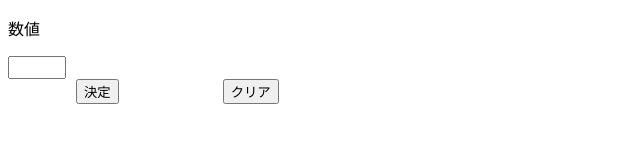
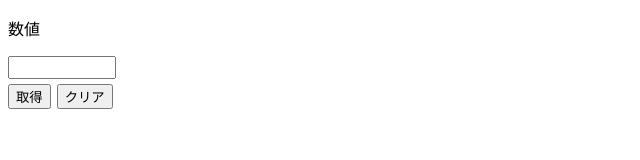
Before and after one commit to Japanese-Dashi/JavaScripts_Sample_codes, a plain HTML site: page Pocket_Reference/html/numbx.html in a window 1280 px wide. Both pictures are taken after a click on the button "クリア". Shown: the whole page, without its empty margins (0-640 px from the left). Drawn offline with Linux system fonts and the light colour scheme.

Commit message:
Update any files

```diff
--- a/Pocket_Reference/Btn.js
+++ b/Pocket_Reference/Btn.js
@@ -1,11 +1,9 @@
 function ocBtn1(){
-    const number1 = document.form1.number1
-
-    number1.value = "60"
-    document.getElementById("span1").textContent = number1.value
+    const num1 = document.getElementById("num1").value
+    document.getElementById("span1").textContent = num1
 }
 
 function ocBtn2(){
-    document.form1.number1.value = ""
+    document.form1.num1.value = ""
     document.getElementById("span1").textContent = ""
 }
--- a/Pocket_Reference/html/numbx.html
+++ b/Pocket_Reference/html/numbx.html
@@ -10,9 +10,9 @@
     <body>
         <p>数値 <span id="span1"></span></p>
         <form name="form1">
-            <input type="number" name="num1" min="5" max="180" class="nb">
+            <input type="number" id="num1" min="5" max="180" class="nb">
         </form>
-        <input type="button" class="bt1" value="決定" onclick="ocBtn1()">
+        <input type="button" class="bt1" value="取得" onclick="ocBtn1()">
         <input type="button" class="bt2" value="クリア" onclick="ocBtn2()">
 
         <script src="../Btn.js"></script>
--- a/Pocket_Reference/html/numstyle.css
+++ b/Pocket_Reference/html/numstyle.css
@@ -1,10 +1,12 @@
 .nb{
-    width: 50px;
+    width: 100px;
     height: 17px;
 }
+
 .bt1{
-    margin-left: 68px;
+    margin-top: 5px;
 }
+
 .bt2{
-    margin-left: 100px;
+    margin-left: 2px;
 }
```
